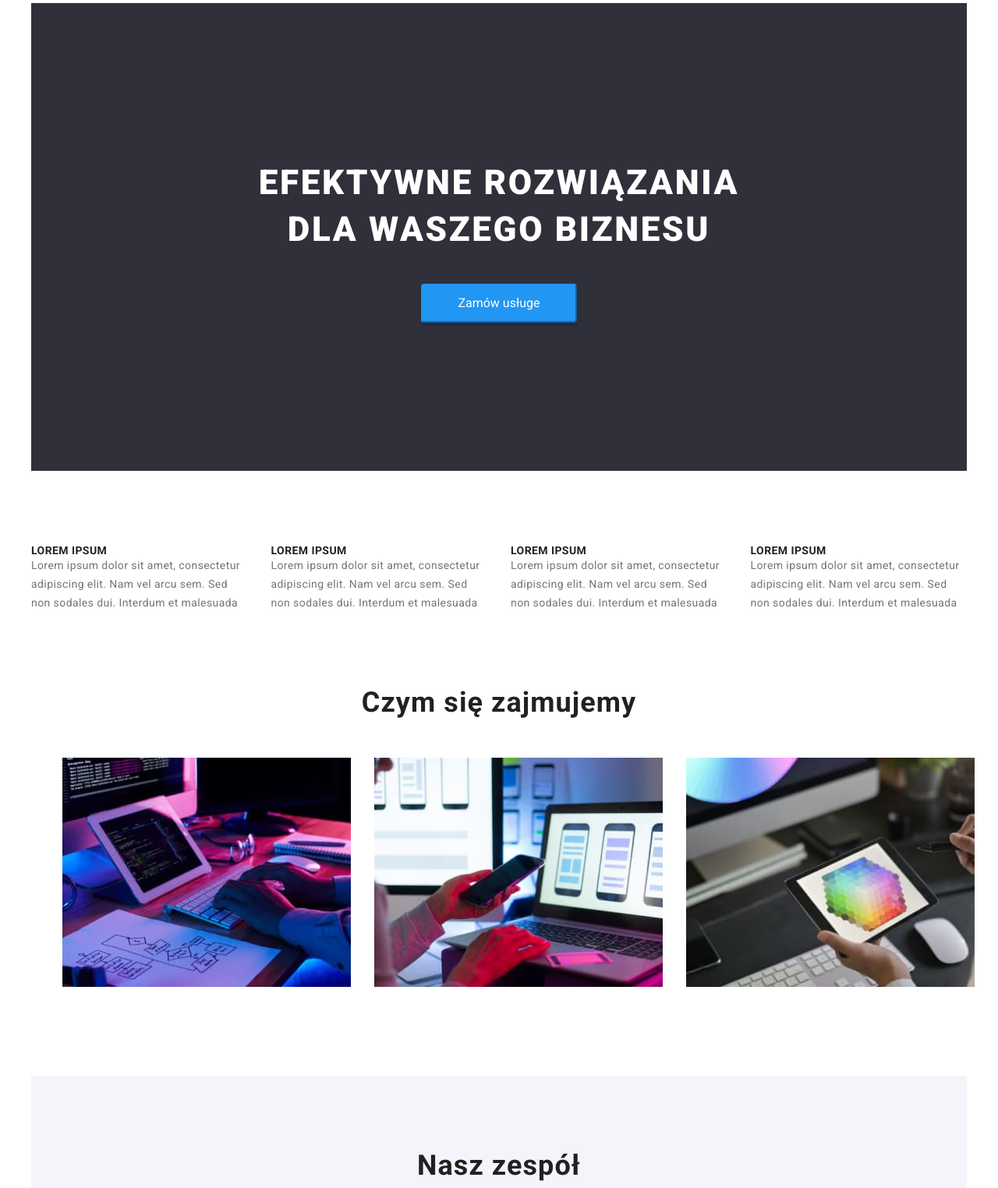
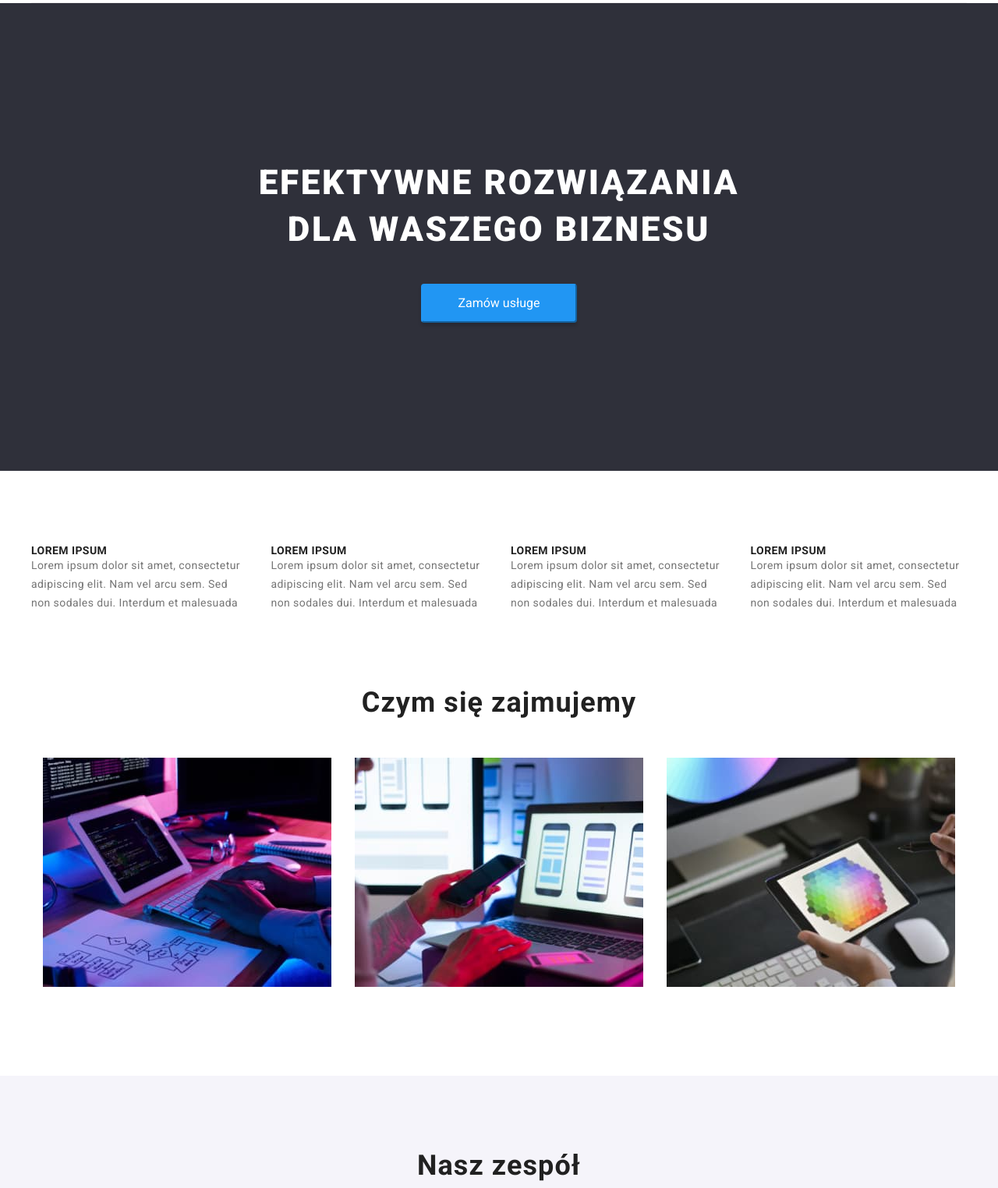
Before and after one commit to ArkadiuszMyszka/goit-markup-hw-03, a plain HTML site: page index.html in a window 1280 px wide. Shown: the part 76-1600 px from the top of the page at 78% size. Drawn offline with Linux system fonts and the light colour scheme.

Commit message:
end corrections

```diff
--- a/css/styles.css
+++ b/css/styles.css
@@ -236,6 +236,7 @@ margin-bottom: 94px;
     list-style: none;
     padding: 0px;
     margin: 0px;
+    justify-content: center;
 
 }
 .article-mainpage-box > .article-mainpage-list:not(:last-child) {
@@ -258,6 +259,10 @@ font-weight: 700;
     color: var(--brand-color-article-p);
 
 }
+.main-central{
+    background-color: var(--brand-color-background);
+}
+
 .main-central h2 {
         font-size: 36px;
         line-height: 1.167;
@@ -269,6 +274,8 @@ font-weight: 700;
     display: flex;
     list-style: none;
     margin-top: 50px;
+    padding:0px;
+    justify-content: center;
 }
 .main-central-img-box > .main-central-img-list:not(:last-child) {
 margin-right: 30px;
@@ -373,6 +380,7 @@ letter-spacing: 0.03em;
     gap:30px;
     padding: 0px;
     justify-content: center;
+    margin: 0px;
 }
 
 .portfolio-central-images-list{
@@ -381,12 +389,13 @@ max-width: 370px;
 }
 .portfolio-central figure {
     margin: 0;
+    border-bottom: 1px solid #EEEEEE;
     }
 .portfolio-central figcaption {
     padding:20px 24px;
 }.portfolio-central li {
     background-color: var(--brand-color-background);
-    border: 1px solid var(--brand-color-port-central-border);
+    border-bottom: 1px solid var(--brand-color-port-central-border);
 }
 .portfolio-central h3 {
     font-size: 18px;
--- a/index.html
+++ b/index.html
@@ -30,9 +30,9 @@
                 </div>
             </header>
         </div>
-        <main class="container">
-            <div class="main-top-box">
-                <section class="main-top-background ">
+        <main class="">
+            <div class="main-top-box ">
+                <section class="main-top-background container">
                     <div class="text-mainpage-box">
                         <h1 class="text-mainpage">EFEKTYWNE ROZWIĄZANIA DLA WASZEGO BIZNESU </h1>
                     </div>
@@ -41,7 +41,7 @@
                     </div>
                 </section>
             </div>
-            <div class="section article-mainpage-container">
+            <div class="section article-mainpage-container container">
                 <article  class="article-mainpage">
                     <ul class="article-mainpage-box">
                         <li class="article-mainpage-list">
@@ -62,7 +62,7 @@
                         </li>
                     </ul>
                 </article>
-                <section class="main-central">
+                <section class="main-central container">
                     <h2>Czym się zajmujemy</h2>
                     <ul class="main-central-img-box">
                         <li class="main-central-img-list"><img
```
